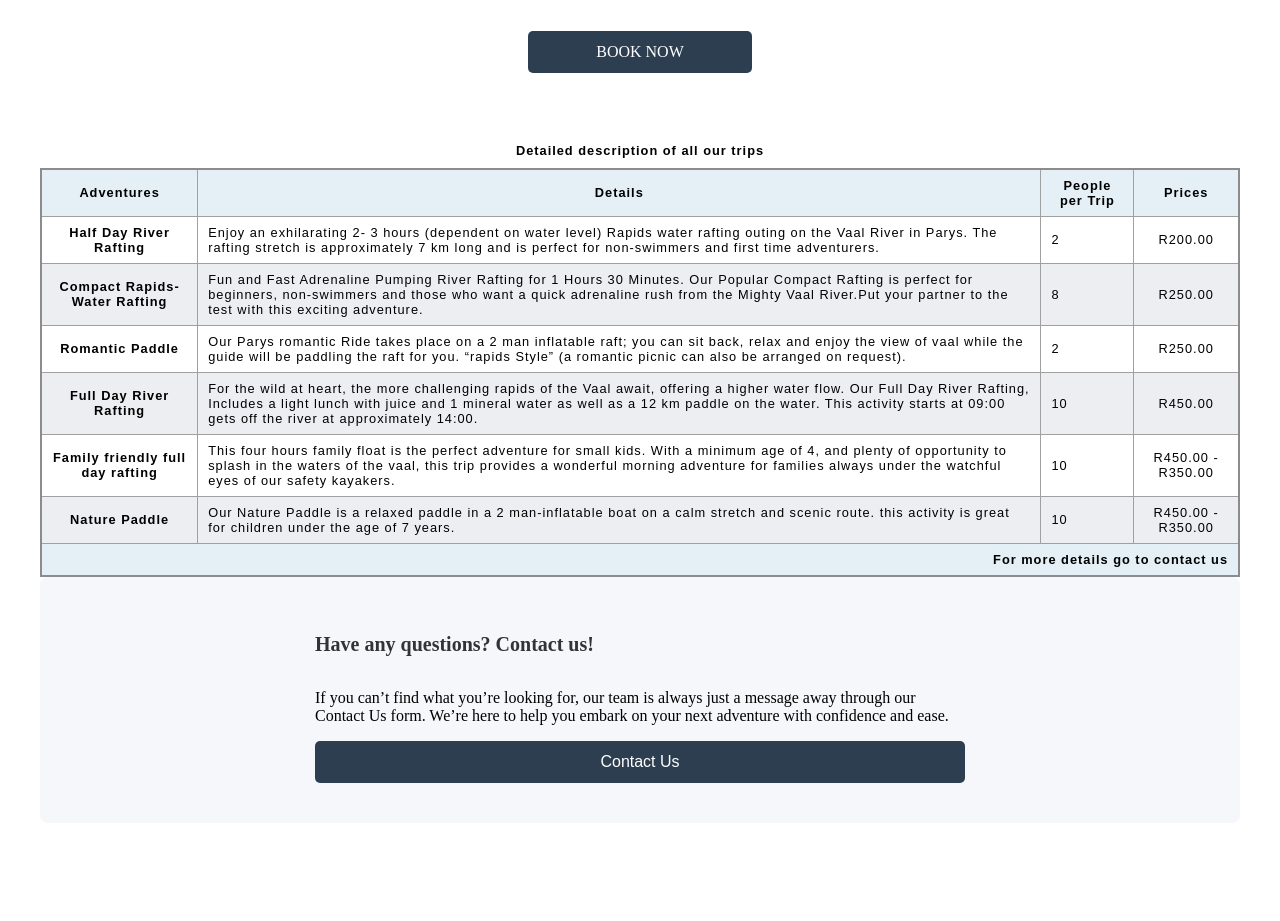
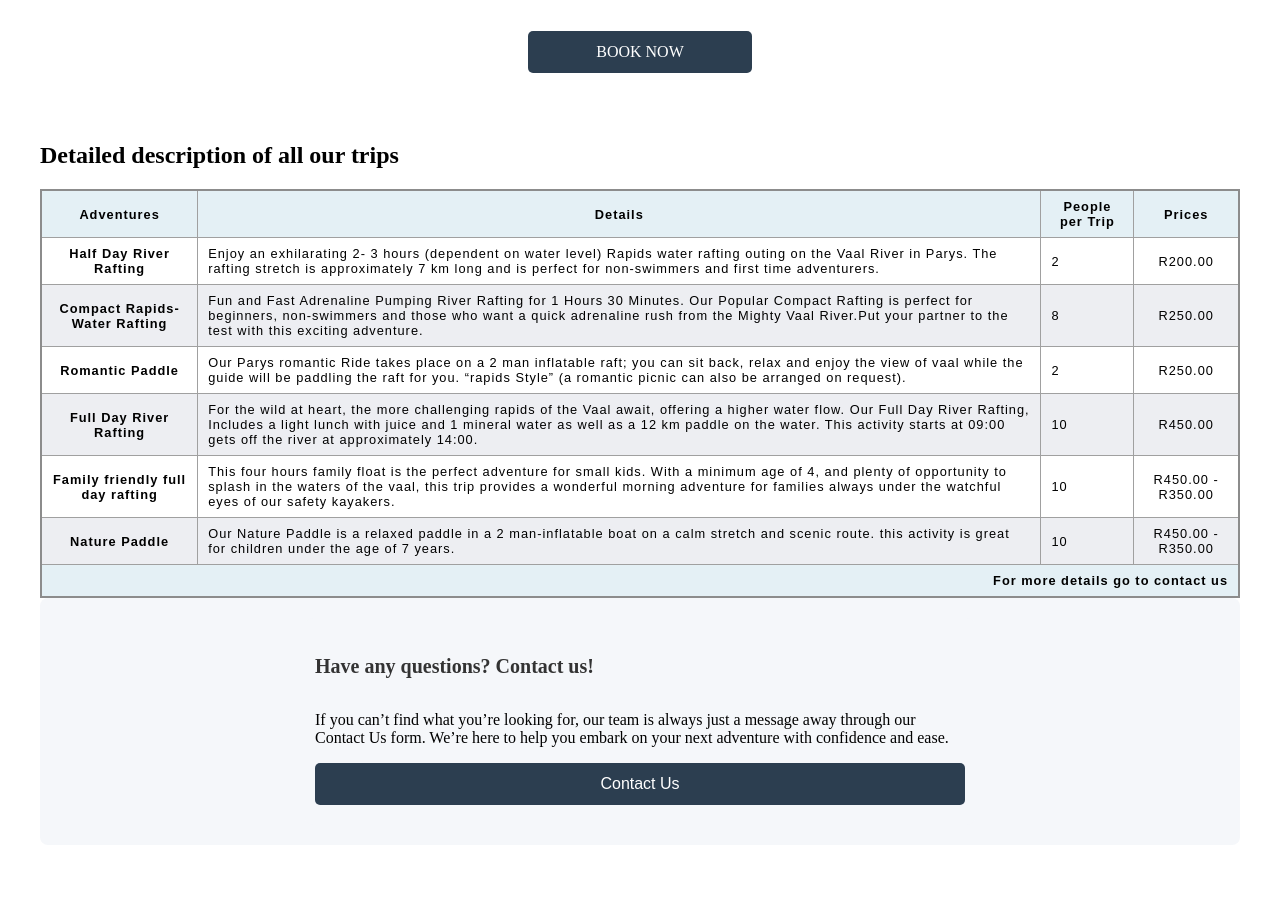
Before and after one commit to Malikantsi/wdd130, a plain HTML site: page wwr/trips.html in a window 1280 px wide. Shown: the part 1700-2621 px from the top of the page. Drawn offline with Linux system fonts and the light colour scheme.

Commit message:
topic added

```diff
--- a/wwr/trips.html
+++ b/wwr/trips.html
@@ -97,10 +97,10 @@
 
 
             <section class="table">
+                <h2>
+                    Detailed description of all our trips
+                </h2>
                 <table>
-                    <caption>
-                      Detailed description of all our trips
-                    </caption>
                     <thead>
                       <tr>
                         <th scope="col">Adventures</th>
```
